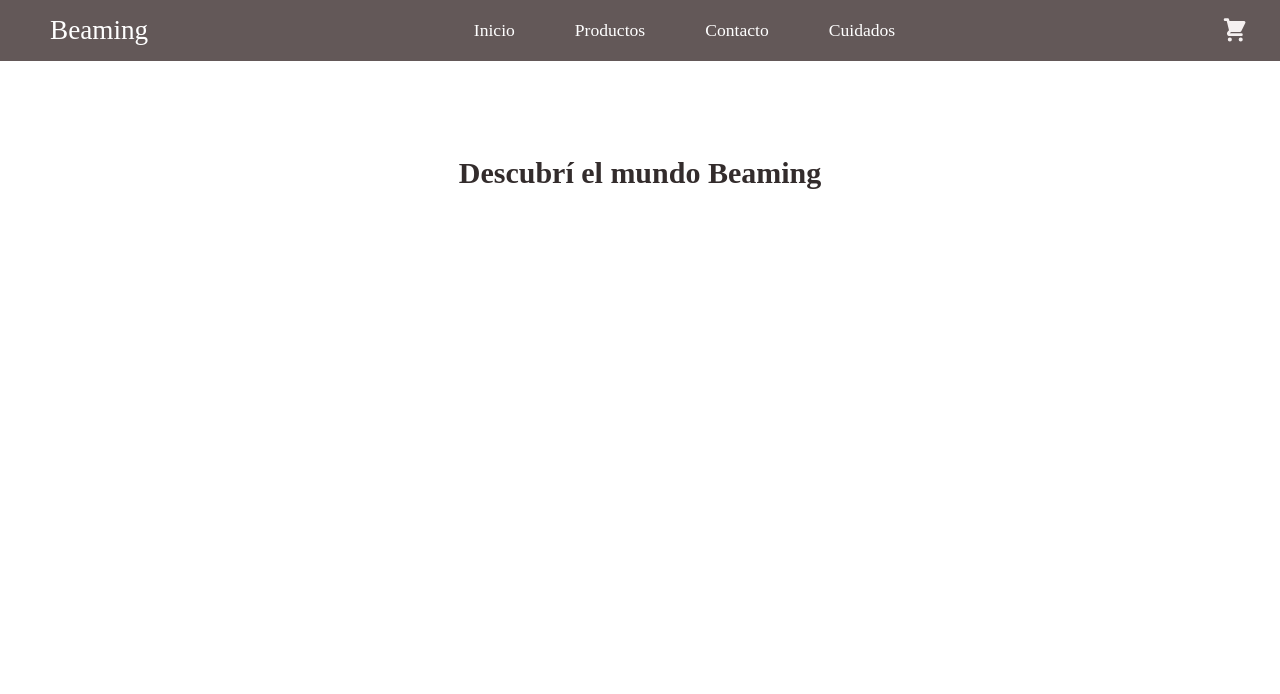
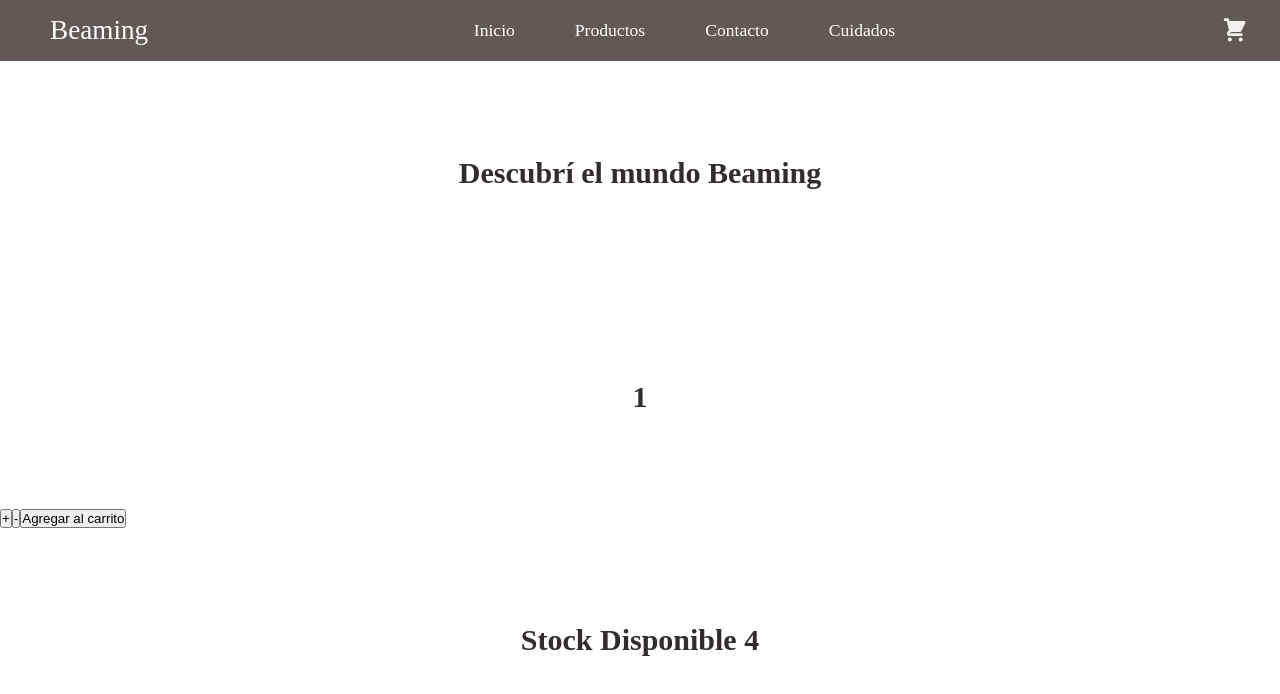
Before and after one commit to carmen-di/Beaming-DominguezIribe, a React (Create React App) app: page / in a window 1280 px wide. Shown: the top 694 px of the page. Built offline with nearby package versions, Linux system fonts and the light colour scheme.

Commit message:
agregando itemcount

```diff
--- /dev/null
+++ b/src/components/ItemCount/index.jsx
@@ -0,0 +1,52 @@
+import React, {useState} from 'react'
+import { useEffect } from 'react';
+import './styles.css';
+
+const ItemCount = ({stock, initial, onAdd}) => {
+
+  const [count, setCount] = useState(initial);
+
+  const handleAdd = () => {
+    if (count < stock) {
+      setCount(count + 1);
+    }
+    else {
+      console.warn("No Hay Stock")
+    }
+  }
+
+  const handleDecrement = () => {
+    if (count >= 1){
+        setCount(count - 1)
+    }
+    else{
+        console.warn("No podes bajar menos que 0")
+    }
+  }
+
+  const addCart = () =>{
+    onAdd(count)
+    setCount(0)
+  }
+  const stockdispo = stock - count
+
+  useEffect(()=> {
+    console.log("Se montó el estado");
+  }, [])
+
+  useEffect(() => {
+    console.info("Se actualiza el estado")
+  }, [count])
+
+  return (
+    <div>
+      <h2>{count}</h2>
+      <button onClick= {handleAdd}>+</button>
+      <button onClick={handleDecrement}>-</button>
+      <button onClick={()=> onAdd(count)}>Agregar al carrito</button>
+      <h3>Stock Disponible {stockdispo}</h3>
+    </div>
+  )
+}
+
+export default ItemCount;
--- /dev/null
+++ b/src/components/ItemCount/styles.css
@@ -0,0 +1,10 @@
+h3{
+    height: 28vh;
+    display: flex;
+    flex-direction: column;
+    justify-content: center;
+    align-items: center;
+    font-size: 30px;
+    font-weight: bold;
+    color: #332c2c;
+}
--- a/src/container/ItemListContainer/index.jsx
+++ b/src/container/ItemListContainer/index.jsx
@@ -1,10 +1,16 @@
 import React from 'react'
+import ItemCount from '../../components/ItemCount'
 import './styles.css'
 
 const ItemListContainer = ({greeting}) => {
+  const agregarAlCarrito = (cantidad) => {
+    console.log(cantidad);
+    console.log(`Se agregó la cantidad ${cantidad} al carrito!`);
+  }
   return (
     <div>
         <h2>{greeting}</h2>
+        <ItemCount initial={1} stock={5} onAdd={agregarAlCarrito}/>
     </div>
   )
 }
```
